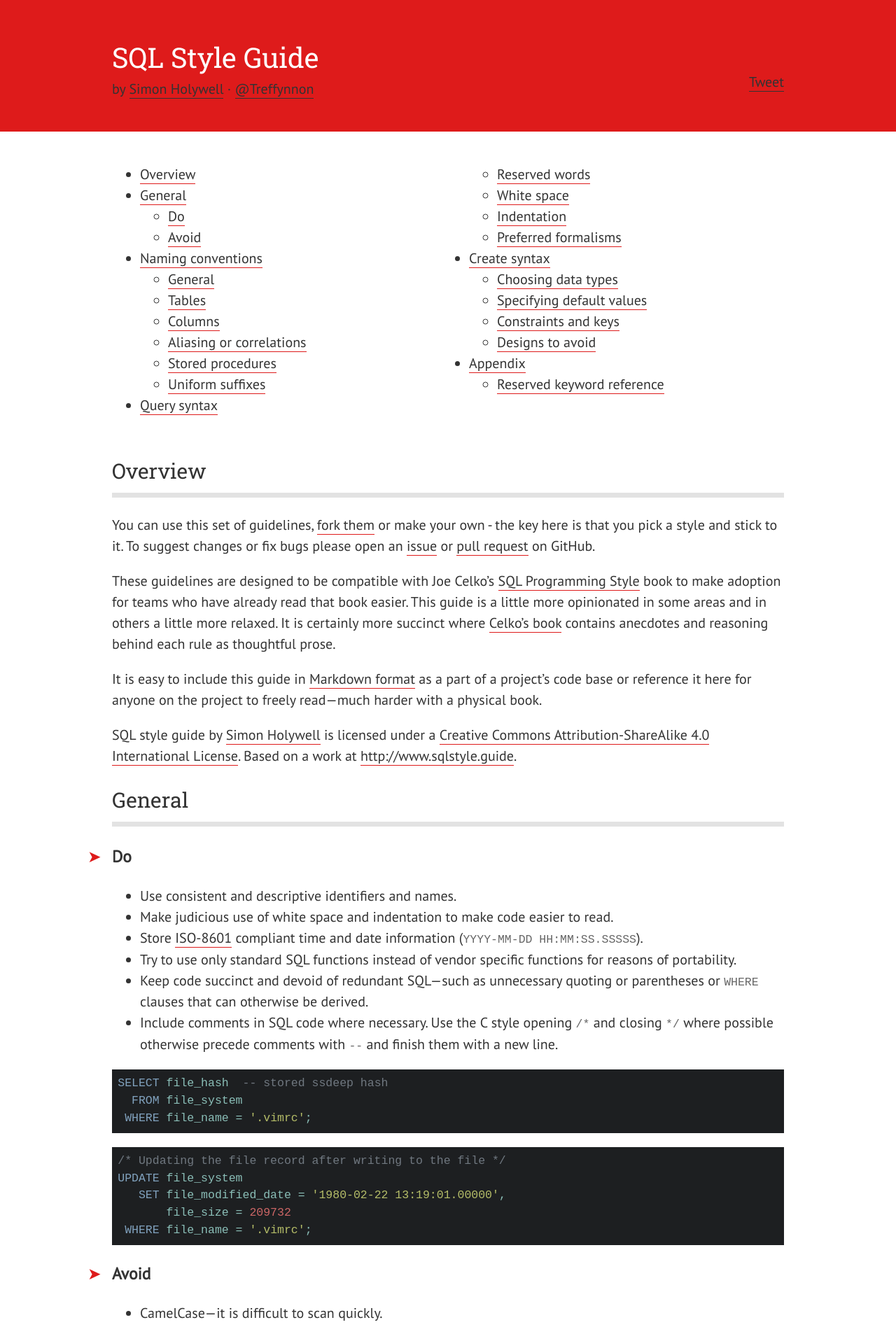
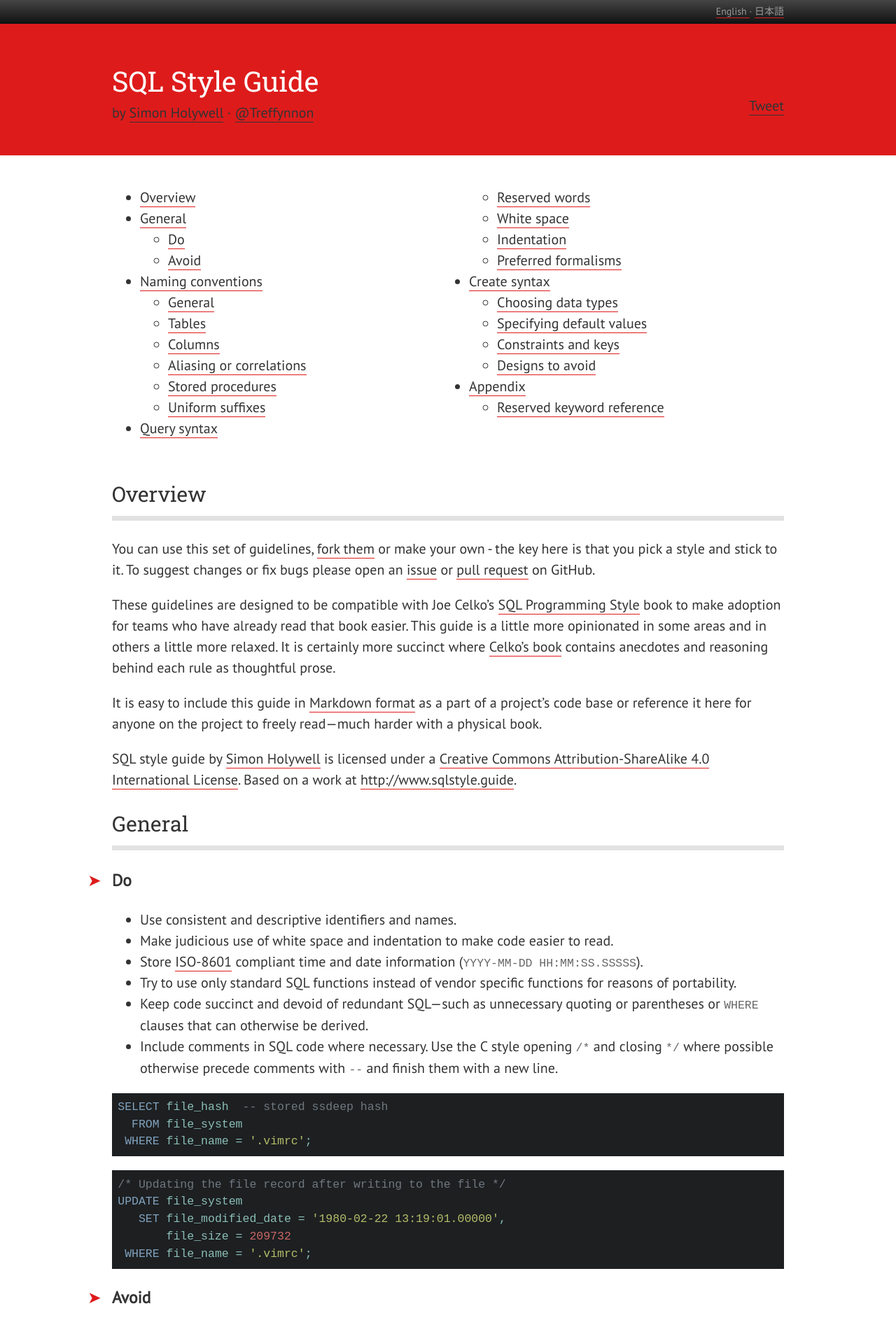
Before and after one commit to treffynnon/sqlstyle.guide, a Jekyll site: the page built from index.md, in a window 1280 px wide. Shown: the top 1896 px of the page at 70% size. Built offline with Jekyll 4.4.1, drawn with Linux system fonts in a browser that asks for light colours; nearby versions of some CDN libraries; some web fonts are replaced; comment, search, counter and statistics services are not loaded.

Commit message:
Add a little translations bar to top of document

```diff
--- a/_includes/foot.html
+++ b/_includes/foot.html
@@ -1,6 +1,15 @@
 <footer class="foot wrap">
     <hr/>
-    <p>Translations: <a href="{{ site.url }}">English</a> &middot; <a href="{{ site.url}}/jp">日本語</a></p>
+    <nav class="translation-nav">
+        <span>Translations:</span>
+        <a href="{{ site.url }}" itemprop="availableLanguage" itemscope itemtype="http://schema.org/Language">
+            <span itemprop="name" alternateName="en">English</span>
+        </a>
+        ·
+        <a href="{{ site.url }}/jp" itemprop="availableLanguage" itemscope itemtype="http://schema.org/Language">
+            <span itemprop="name" alternateName="ja">日本語</span>
+        </a>
+    </nav>
     <p>
         This guide is being discussed on Hacker News [
             <a href="https://news.ycombinator.com/item?id=9941150">1</a>,
--- a/_includes/head.html
+++ b/_includes/head.html
@@ -1,6 +1,19 @@
 <nav id="page-nav">
     <a href="#" id="to-top" class="toplink">↑</a>
 </nav>
+<div id="translation-bar">
+    <div class="wrap">
+        <nav class="translation-nav">
+            <a href="{{ site.url }}" itemprop="availableLanguage" itemscope itemtype="http://schema.org/Language">
+                <span itemprop="name" alternateName="en">English</span>
+            </a>
+            ·
+            <a href="{{ site.url }}/jp" itemprop="availableLanguage" itemscope itemtype="http://schema.org/Language">
+                <span itemprop="name" alternateName="ja">日本語</span>
+            </a>
+        </nav>
+    </div>
+</div>
 <header class="top">
     <div class="wrap">
         <h1 itemprop="name">SQL Style Guide</h1>
--- a/style.css
+++ b/style.css
@@ -81,6 +81,27 @@ a {
 a:hover {
     color: {{ primary_colour }};
     border-color: #333;
+}
+
+#translation-bar {
+    background: linear-gradient(top,  #444,  #111);
+    background: -ms-linear-gradient(top,  #444,  #111);
+    background: -webkit-gradient(linear, left top, left bottom, from(#444), to(#111));
+    background: -moz-linear-gradient(top,  #444,  #111);
+    text-align: right;
+    color: #999;
+}
+
+#translation-bar .wrap {
+    padding: .5% 10%;
+}
+
+#translation-bar nav {
+    font-size: .7em;
+}
+
+#translation-bar a {
+    color: inherit;
 }
 
 header.top {
```
